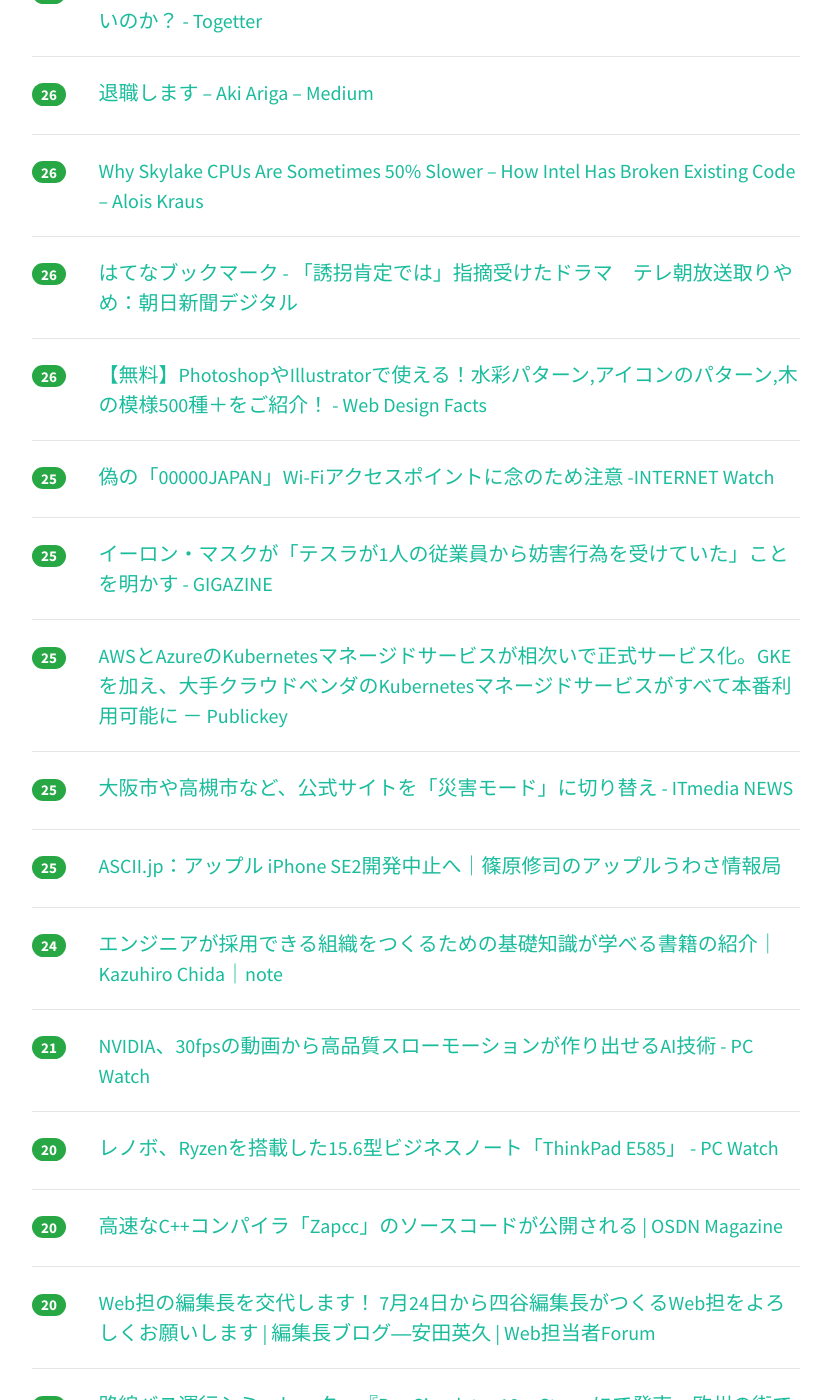
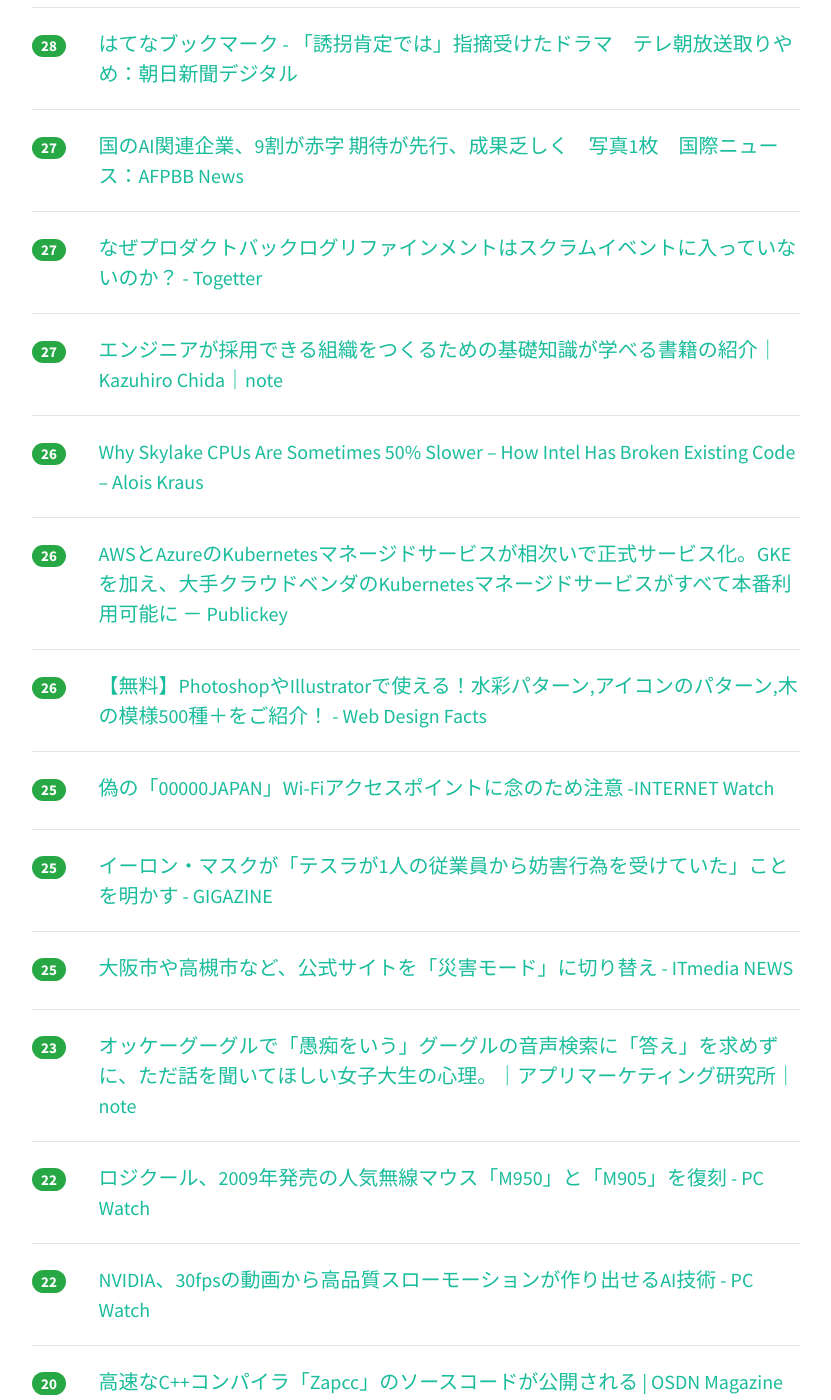
Before and after one commit to yatta47/hatena-matome-site, a Jekyll site: the page built from _posts/2018-06-19-hatena.md, in a window 1280 px wide and 1400 px high, scrolled down 4136 px. Shown: the whole window, without its empty margins (224-1055 px from the left). Built offline with Jekyll 4.4.1, drawn with Linux system fonts in a browser that asks for light colours; nearby versions of some CDN libraries; some of the changed text lies outside the part shown.

Commit message:
Updated 2018-06-19

```diff
--- a/_posts/2018-06-19-hatena.md
+++ b/_posts/2018-06-19-hatena.md
@@ -1,44 +1,49 @@
 ---
 layout: post
 title:  "2018-06-19 はてぶIT"
-date:   2018-06-19 21:01:20
+date:   2018-06-19 22:01:41
 tags: [it-hotentry]
 ---
-66 件のデータあり
+69 件のデータあり
 
 <hr><div class="row">
-<div class="col-1"><span class="badge badge-pill badge-success h2">599</span></div>
+<div class="col-1"><span class="badge badge-pill badge-success h2">617</span></div>
 <div class="col-11"><a href='http://blog.animereview.jp/slack-new-office/' target='_blank'>Slack新社屋で使われているクラウドサービス達 | ロードバランスすだちくん</a></div>
 </div>
 <hr>
 <div class="row">
-<div class="col-1"><span class="badge badge-pill badge-success h2">416</span></div>
+<div class="col-1"><span class="badge badge-pill badge-success h2">433</span></div>
 <div class="col-11"><a href='https://www.publickey1.jp/blog/18/webdriverw3cweb.html' target='_blank'>「WebDriver」がW3Cの勧告に到達。Webブラウザのテスト自動化などを実現 － Publickey</a></div>
 </div>
 <hr>
 <div class="row">
-<div class="col-1"><span class="badge badge-pill badge-success h2">362</span></div>
+<div class="col-1"><span class="badge badge-pill badge-success h2">392</span></div>
 <div class="col-11"><a href='https://tateyamakaito.hatenablog.com/entry/2018/06/17/214107' target='_blank'>東大で降年、留年、休学をしてこれから退学する話 - TateyamaKaito’s diary</a></div>
 </div>
 <hr>
 <div class="row">
-<div class="col-1"><span class="badge badge-pill badge-success h2">272</span></div>
+<div class="col-1"><span class="badge badge-pill badge-success h2">292</span></div>
+<div class="col-11"><a href='https://employment.en-japan.com/engineerhub/entry/2018/06/19/110000' target='_blank'>「Go言語らしさ」とは何か？　Simplicityの哲学を理解し、Go Wayに沿った開発を進めることの良さ - エンジニアHub｜若手Webエンジニアのキャリアを考える！</a></div>
+</div>
+<hr>
+<div class="row">
+<div class="col-1"><span class="badge badge-pill badge-success h2">282</span></div>
 <div class="col-11"><a href='http://kabumatome.doorblog.jp/archives/65920793.html' target='_blank'>システム移行中のみずほ、一部ATMでトラブル発生するもリスク分散で回避か : 市況かぶ全力２階建</a></div>
 </div>
 <hr>
 <div class="row">
-<div class="col-1"><span class="badge badge-pill badge-success h2">260</span></div>
-<div class="col-11"><a href='https://employment.en-japan.com/engineerhub/entry/2018/06/19/110000' target='_blank'>「Go言語らしさ」とは何か？　Simplicityの哲学を理解し、Go Wayに沿った開発を進めることの良さ - エンジニアHub｜若手Webエンジニアのキャリアを考える！</a></div>
-</div>
-<hr>
-<div class="row">
-<div class="col-1"><span class="badge badge-pill badge-success h2">218</span></div>
+<div class="col-1"><span class="badge badge-pill badge-success h2">252</span></div>
 <div class="col-11"><a href='http://jinzai.pecori.jp/domain/2018/06/19/aota/' target='_blank'>LINE青田努さんがの考え方が勉強になりすぎる！神パワポまとめ | 転職キャンパス</a></div>
 </div>
 <hr>
 <div class="row">
-<div class="col-1"><span class="badge badge-pill badge-success h2">167</span></div>
+<div class="col-1"><span class="badge badge-pill badge-success h2">168</span></div>
 <div class="col-11"><a href='https://qiita.com/wonohe/items/529321475d68b9191036' target='_blank'>大規模Vue.jsアプリを開発するときのディレクトリ構成考えた</a></div>
+</div>
+<hr>
+<div class="row">
+<div class="col-1"><span class="badge badge-pill badge-success h2">162</span></div>
+<div class="col-11"><a href='http://www.itmedia.co.jp/news/articles/1806/19/news055.html' target='_blank'>「いらすとや」、地震直後に防災イラスト大量追加　1日で11点、「素早い」と賞賛 - ITmedia NEWS</a></div>
 </div>
 <hr>
 <div class="row">
@@ -47,47 +52,42 @@ tags: [it-hotentry]
 </div>
 <hr>
 <div class="row">
-<div class="col-1"><span class="badge badge-pill badge-success h2">146</span></div>
-<div class="col-11"><a href='http://www.itmedia.co.jp/news/articles/1806/19/news055.html' target='_blank'>「いらすとや」、地震直後に防災イラスト大量追加　1日で11点、「素早い」と賞賛 - ITmedia NEWS</a></div>
-</div>
-<hr>
-<div class="row">
-<div class="col-1"><span class="badge badge-pill badge-success h2">136</span></div>
+<div class="col-1"><span class="badge badge-pill badge-success h2">140</span></div>
 <div class="col-11"><a href='https://note.mu/issei_y/n/n76af7f3d46e4' target='_blank'>「私プログラミングの才能がないのでしょうか？」という質問への返答｜山本 一成@Ponanza｜note</a></div>
 </div>
 <hr>
 <div class="row">
-<div class="col-1"><span class="badge badge-pill badge-success h2">119</span></div>
+<div class="col-1"><span class="badge badge-pill badge-success h2">128</span></div>
+<div class="col-11"><a href='https://seleck.cc/1230' target='_blank'>ノンプログラマーが半年で400以上の業務を自動化！メルカリが作る「Karakuri」とは | SELECK</a></div>
+</div>
+<hr>
+<div class="row">
+<div class="col-1"><span class="badge badge-pill badge-success h2">127</span></div>
+<div class="col-11"><a href='http://ja.wolframalpha.com/' target='_blank'>Wolfram|Alpha: Computational Intelligence</a></div>
+</div>
+<hr>
+<div class="row">
+<div class="col-1"><span class="badge badge-pill badge-success h2">124</span></div>
 <div class="col-11"><a href='https://tekunabe.hatenablog.jp/entry/2018/06/18/163310' target='_blank'>自動化を考える前に読んでおきたいプレゼン資料たち - てくなべ</a></div>
 </div>
 <hr>
 <div class="row">
-<div class="col-1"><span class="badge badge-pill badge-success h2">119</span></div>
-<div class="col-11"><a href='http://ja.wolframalpha.com/' target='_blank'>Wolfram|Alpha: Computational Intelligence</a></div>
-</div>
-<hr>
-<div class="row">
-<div class="col-1"><span class="badge badge-pill badge-success h2">104</span></div>
+<div class="col-1"><span class="badge badge-pill badge-success h2">107</span></div>
 <div class="col-11"><a href='https://coliss.com/articles/build-websites/operation/css/css-only-floating-label.html' target='_blank'>CSSの便利なセレクタ「:placeholder-shown疑似クラス」を使うと、フローティングラベルも簡単に実装できる | コリス</a></div>
 </div>
 <hr>
 <div class="row">
-<div class="col-1"><span class="badge badge-pill badge-success h2">100</span></div>
-<div class="col-11"><a href='https://seleck.cc/1230' target='_blank'>ノンプログラマーが半年で400以上の業務を自動化！メルカリが作る「Karakuri」とは | SELECK</a></div>
-</div>
-<hr>
-<div class="row">
-<div class="col-1"><span class="badge badge-pill badge-success h2">92</span></div>
+<div class="col-1"><span class="badge badge-pill badge-success h2">98</span></div>
 <div class="col-11"><a href='https://techlife.cookpad.com/entry/2018/06/19/110000' target='_blank'>無理をしないコードレビュー - クックパッド開発者ブログ</a></div>
 </div>
 <hr>
 <div class="row">
-<div class="col-1"><span class="badge badge-pill badge-success h2">75</span></div>
+<div class="col-1"><span class="badge badge-pill badge-success h2">80</span></div>
 <div class="col-11"><a href='https://qiita.com/po3rin/items/d3e016d01162e9d9de80' target='_blank'>「Vue.js + Go言語 + Firebase 」で始める! Frontend & Backend API 両方で認証するセキャアなSPA開発ハンズオン!</a></div>
 </div>
 <hr>
 <div class="row">
-<div class="col-1"><span class="badge badge-pill badge-success h2">71</span></div>
+<div class="col-1"><span class="badge badge-pill badge-success h2">73</span></div>
 <div class="col-11"><a href='https://coliss.com/articles/build-websites/operation/work/your-brain-on-front-end-development.html' target='_blank'>フロントエンドのコーダーの頭の中、デザインを見た時にどんなことを考えるのか | コリス</a></div>
 </div>
 <hr>
@@ -102,23 +102,28 @@ tags: [it-hotentry]
 </div>
 <hr>
 <div class="row">
+<div class="col-1"><span class="badge badge-pill badge-success h2">51</span></div>
+<div class="col-11"><a href='http://tech.nikkeibp.co.jp/atcl/nxt/column/18/00138/061300088/' target='_blank'>業界内での知名度を売り物にするエンジニアたち | 日経 xTECH（クロステック）</a></div>
+</div>
+<hr>
+<div class="row">
 <div class="col-1"><span class="badge badge-pill badge-success h2">50</span></div>
 <div class="col-11"><a href='https://wired.jp/2018/06/19/britannica-insights/' target='_blank'>Googleの検索結果に並ぶ「嘘」に、ブリタニカ百科事典はChrome拡張で挑む｜WIRED.jp</a></div>
 </div>
 <hr>
 <div class="row">
-<div class="col-1"><span class="badge badge-pill badge-success h2">47</span></div>
-<div class="col-11"><a href='http://tech.nikkeibp.co.jp/atcl/nxt/column/18/00138/061300088/' target='_blank'>業界内での知名度を売り物にするエンジニアたち | 日経 xTECH（クロステック）</a></div>
+<div class="col-1"><span class="badge badge-pill badge-success h2">46</span></div>
+<div class="col-11"><a href='http://tech.nikkeibp.co.jp/atcl/nxt/column/18/00323/061600003/' target='_blank'>深層学習の最新テクニック、AIコンペの成績上位5人が披露 | 日経 xTECH（クロステック）</a></div>
 </div>
 <hr>
 <div class="row">
 <div class="col-1"><span class="badge badge-pill badge-success h2">45</span></div>
-<div class="col-11"><a href='http://tech.nikkeibp.co.jp/atcl/nxt/column/18/00323/061600003/' target='_blank'>深層学習の最新テクニック、AIコンペの成績上位5人が披露 | 日経 xTECH（クロステック）</a></div>
+<div class="col-11"><a href='http://e-asean.net/14748' target='_blank'>【タイ】バンコクで増加中の日本人エンジニアの生態と食生活 - 教えてASEAN.NET│海外・ASEANの飲食店出店なら</a></div>
 </div>
 <hr>
 <div class="row">
 <div class="col-1"><span class="badge badge-pill badge-success h2">42</span></div>
-<div class="col-11"><a href='http://e-asean.net/14748' target='_blank'>【タイ】バンコクで増加中の日本人エンジニアの生態と食生活 - 教えてASEAN.NET│海外・ASEANの飲食店出店なら</a></div>
+<div class="col-11"><a href='http://www.atmarkit.co.jp/ait/articles/1806/19/news026.html' target='_blank'>あると便利？　VS Codeで使えるPython関連の拡張機能 (1/3)：Visual Studio Codeで始めるPythonプログラミング - ＠IT</a></div>
 </div>
 <hr>
 <div class="row">
@@ -129,11 +134,6 @@ tags: [it-hotentry]
 <div class="row">
 <div class="col-1"><span class="badge badge-pill badge-success h2">40</span></div>
 <div class="col-11"><a href='http://jp.automaton.am/articles/columnjp/20180618-70379/' target='_blank'>ゲームメディアはリークを扱ってもよいのか？E3を騒がせた「リーク情報」について、あらためて考える | AUTOMATON</a></div>
-</div>
-<hr>
-<div class="row">
-<div class="col-1"><span class="badge badge-pill badge-success h2">39</span></div>
-<div class="col-11"><a href='http://www.atmarkit.co.jp/ait/articles/1806/19/news026.html' target='_blank'>あると便利？　VS Codeで使えるPython関連の拡張機能 (1/3)：Visual Studio Codeで始めるPythonプログラミング - ＠IT</a></div>
 </div>
 <hr>
 <div class="row">
@@ -157,6 +157,16 @@ tags: [it-hotentry]
 </div>
 <hr>
 <div class="row">
+<div class="col-1"><span class="badge badge-pill badge-success h2">34</span></div>
+<div class="col-11"><a href='http://ascii.jp/elem/000/001/696/1696061/' target='_blank'>ASCII.jp：アップル iPhone SE2開発中止へ｜篠原修司のアップルうわさ情報局</a></div>
+</div>
+<hr>
+<div class="row">
+<div class="col-1"><span class="badge badge-pill badge-success h2">33</span></div>
+<div class="col-11"><a href='https://medium.com/@chezou/3cad99452733' target='_blank'>退職します – Aki Ariga – Medium</a></div>
+</div>
+<hr>
+<div class="row">
 <div class="col-1"><span class="badge badge-pill badge-success h2">32</span></div>
 <div class="col-11"><a href='https://xuwei-k.hatenablog.com/entry/2018/06/18/163043' target='_blank'>Scala本体に貢献(pull request)してみる話 - xuwei-k's blog</a></div>
 </div>
@@ -172,6 +182,16 @@ tags: [it-hotentry]
 </div>
 <hr>
 <div class="row">
+<div class="col-1"><span class="badge badge-pill badge-success h2">32</span></div>
+<div class="col-11"><a href='http://www.itmedia.co.jp/enterprise/articles/1806/19/news062.html' target='_blank'>Google HomeとChromecast、ユーザーの位置情報を流出させる恐れ - ITmedia エンタープライズ</a></div>
+</div>
+<hr>
+<div class="row">
+<div class="col-1"><span class="badge badge-pill badge-success h2">31</span></div>
+<div class="col-11"><a href='https://japan.cnet.com/article/35121047/' target='_blank'>「Android」のメッセージ、PCで送受信が可能に - CNET Japan</a></div>
+</div>
+<hr>
+<div class="row">
 <div class="col-1"><span class="badge badge-pill badge-success h2">30</span></div>
 <div class="col-11"><a href='http://www.atmarkit.co.jp/ait/articles/1806/18/news068.html' target='_blank'>Google、「G Suite」のローコード開発環境「App Maker」を正式リリース：カスタムビジネスアプリを素早く作成できる - ＠IT</a></div>
 </div>
@@ -182,18 +202,13 @@ tags: [it-hotentry]
 </div>
 <hr>
 <div class="row">
-<div class="col-1"><span class="badge badge-pill badge-success h2">30</span></div>
-<div class="col-11"><a href='http://www.itmedia.co.jp/enterprise/articles/1806/19/news062.html' target='_blank'>Google HomeとChromecast、ユーザーの位置情報を流出させる恐れ - ITmedia エンタープライズ</a></div>
+<div class="col-1"><span class="badge badge-pill badge-success h2">29</span></div>
+<div class="col-11"><a href='https://togetter.com/li/1238408' target='_blank'>大阪大地震 鉄道 運転再開見込みなしでも出勤命令で会社に急ぐ人たち - Togetter</a></div>
 </div>
 <hr>
 <div class="row">
-<div class="col-1"><span class="badge badge-pill badge-success h2">30</span></div>
-<div class="col-11"><a href='https://japan.cnet.com/article/35121047/' target='_blank'>「Android」のメッセージ、PCで送受信が可能に - CNET Japan</a></div>
-</div>
-<hr>
-<div class="row">
-<div class="col-1"><span class="badge badge-pill badge-success h2">29</span></div>
-<div class="col-11"><a href='https://togetter.com/li/1238408' target='_blank'>大阪大地震 鉄道 運転再開見込みなしでも出勤命令で会社に急ぐ人たち - Togetter</a></div>
+<div class="col-1"><span class="badge badge-pill badge-success h2">28</span></div>
+<div class="col-11"><a href='http://b.hatena.ne.jp/entry/s/www.asahi.com/articles/ASL6L53Y0L6LUCLV00M.html' target='_blank'>はてなブックマーク - 「誘拐肯定では」指摘受けたドラマ　テレ朝放送取りやめ：朝日新聞デジタル</a></div>
 </div>
 <hr>
 <div class="row">
@@ -207,8 +222,8 @@ tags: [it-hotentry]
 </div>
 <hr>
 <div class="row">
-<div class="col-1"><span class="badge badge-pill badge-success h2">26</span></div>
-<div class="col-11"><a href='https://medium.com/@chezou/3cad99452733' target='_blank'>退職します – Aki Ariga – Medium</a></div>
+<div class="col-1"><span class="badge badge-pill badge-success h2">27</span></div>
+<div class="col-11"><a href='https://note.mu/kc320/n/n9a3812141e92' target='_blank'>エンジニアが採用できる組織をつくるための基礎知識が学べる書籍の紹介｜Kazuhiro Chida｜note</a></div>
 </div>
 <hr>
 <div class="row">
@@ -218,7 +233,7 @@ tags: [it-hotentry]
 <hr>
 <div class="row">
 <div class="col-1"><span class="badge badge-pill badge-success h2">26</span></div>
-<div class="col-11"><a href='http://b.hatena.ne.jp/entry/s/www.asahi.com/articles/ASL6L53Y0L6LUCLV00M.html' target='_blank'>はてなブックマーク - 「誘拐肯定では」指摘受けたドラマ　テレ朝放送取りやめ：朝日新聞デジタル</a></div>
+<div class="col-11"><a href='https://www.publickey1.jp/blog/18/awsazurekubernetesgkekubernetes.html' target='_blank'>AWSとAzureのKubernetesマネージドサービスが相次いで正式サービス化。GKEを加え、大手クラウドベンダのKubernetesマネージドサービスがすべて本番利用可能に － Publickey</a></div>
 </div>
 <hr>
 <div class="row">
@@ -238,32 +253,22 @@ tags: [it-hotentry]
 <hr>
 <div class="row">
 <div class="col-1"><span class="badge badge-pill badge-success h2">25</span></div>
-<div class="col-11"><a href='https://www.publickey1.jp/blog/18/awsazurekubernetesgkekubernetes.html' target='_blank'>AWSとAzureのKubernetesマネージドサービスが相次いで正式サービス化。GKEを加え、大手クラウドベンダのKubernetesマネージドサービスがすべて本番利用可能に － Publickey</a></div>
-</div>
-<hr>
-<div class="row">
-<div class="col-1"><span class="badge badge-pill badge-success h2">25</span></div>
 <div class="col-11"><a href='http://www.itmedia.co.jp/news/articles/1806/19/news066.html' target='_blank'>大阪市や高槻市など、公式サイトを「災害モード」に切り替え - ITmedia NEWS</a></div>
 </div>
 <hr>
 <div class="row">
-<div class="col-1"><span class="badge badge-pill badge-success h2">25</span></div>
-<div class="col-11"><a href='http://ascii.jp/elem/000/001/696/1696061/' target='_blank'>ASCII.jp：アップル iPhone SE2開発中止へ｜篠原修司のアップルうわさ情報局</a></div>
+<div class="col-1"><span class="badge badge-pill badge-success h2">23</span></div>
+<div class="col-11"><a href='https://note.mu/marketing/n/ne437a0863191' target='_blank'>オッケーグーグルで「愚痴をいう」グーグルの音声検索に「答え」を求めずに、ただ話を聞いてほしい女子大生の心理。｜アプリマーケティング研究所｜note</a></div>
 </div>
 <hr>
 <div class="row">
-<div class="col-1"><span class="badge badge-pill badge-success h2">24</span></div>
-<div class="col-11"><a href='https://note.mu/kc320/n/n9a3812141e92' target='_blank'>エンジニアが採用できる組織をつくるための基礎知識が学べる書籍の紹介｜Kazuhiro Chida｜note</a></div>
+<div class="col-1"><span class="badge badge-pill badge-success h2">22</span></div>
+<div class="col-11"><a href='https://pc.watch.impress.co.jp/docs/news/1128320.html' target='_blank'>ロジクール、2009年発売の人気無線マウス「M950」と「M905」を復刻 - PC Watch</a></div>
 </div>
 <hr>
 <div class="row">
-<div class="col-1"><span class="badge badge-pill badge-success h2">21</span></div>
+<div class="col-1"><span class="badge badge-pill badge-success h2">22</span></div>
 <div class="col-11"><a href='https://pc.watch.impress.co.jp/docs/news/1128343.html' target='_blank'>NVIDIA、30fpsの動画から高品質スローモーションが作り出せるAI技術 - PC Watch</a></div>
-</div>
-<hr>
-<div class="row">
-<div class="col-1"><span class="badge badge-pill badge-success h2">20</span></div>
-<div class="col-11"><a href='https://pc.watch.impress.co.jp/docs/news/1128307.html' target='_blank'>レノボ、Ryzenを搭載した15.6型ビジネスノート「ThinkPad E585」 - PC Watch</a></div>
 </div>
 <hr>
 <div class="row">
@@ -277,23 +282,23 @@ tags: [it-hotentry]
 </div>
 <hr>
 <div class="row">
+<div class="col-1"><span class="badge badge-pill badge-success h2">20</span></div>
+<div class="col-11"><a href='https://pc.watch.impress.co.jp/docs/news/1128430.html' target='_blank'>米AMD、40周年記念で当たったCore i7-8086KをRyzen Threadripper 1950Xに無償交換 - PC Watch</a></div>
+</div>
+<hr>
+<div class="row">
 <div class="col-1"><span class="badge badge-pill badge-success h2">19</span></div>
 <div class="col-11"><a href='http://jp.automaton.am/articles/newsjp/20180618-70396/' target='_blank'>路線バス運行シミュレーター『Bus Simulator 18』Steamにて発売。欧州の街でバス運転手の日常を最大4人で体験、日本語対応 | AUTOMATON</a></div>
 </div>
 <hr>
 <div class="row">
 <div class="col-1"><span class="badge badge-pill badge-success h2">19</span></div>
-<div class="col-11"><a href='https://pc.watch.impress.co.jp/docs/news/1128320.html' target='_blank'>ロジクール、2009年発売の人気無線マウス「M950」と「M905」を復刻 - PC Watch</a></div>
+<div class="col-11"><a href='https://pc.watch.impress.co.jp/docs/news/1128307.html' target='_blank'>レノボ、Ryzenを搭載した15.6型ビジネスノート「ThinkPad E585」 - PC Watch</a></div>
 </div>
 <hr>
 <div class="row">
 <div class="col-1"><span class="badge badge-pill badge-success h2">18</span></div>
 <div class="col-11"><a href='https://japan.cnet.com/article/35121030/' target='_blank'>VR配信「バーチャルキャスト」がOculus RiftとWindows MRに対応 - CNET Japan</a></div>
-</div>
-<hr>
-<div class="row">
-<div class="col-1"><span class="badge badge-pill badge-success h2">18</span></div>
-<div class="col-11"><a href='https://note.mu/marketing/n/ne437a0863191' target='_blank'>オッケーグーグルで「愚痴をいう」グーグルの音声検索に「答え」を求めずに、ただ話を聞いてほしい女子大生の心理。｜アプリマーケティング研究所｜note</a></div>
 </div>
 <hr>
 <div class="row">
@@ -312,8 +317,13 @@ tags: [it-hotentry]
 </div>
 <hr>
 <div class="row">
+<div class="col-1"><span class="badge badge-pill badge-success h2">14</span></div>
+<div class="col-11"><a href='https://www.nxworld.net/tips/pure-css-hover-tilt-effect.html' target='_blank'>CSSでホバー位置によって要素を傾けるチルトエフェクトを実装する方法 | NxWorld</a></div>
+</div>
+<hr>
+<div class="row">
 <div class="col-1"><span class="badge badge-pill badge-success h2">13</span></div>
-<div class="col-11"><a href='https://www.nxworld.net/tips/pure-css-hover-tilt-effect.html' target='_blank'>CSSでホバー位置によって要素を傾けるチルトエフェクトを実装する方法 | NxWorld</a></div>
+<div class="col-11"><a href='https://www.co-idealblog.com/entry/2018/06/19/200000' target='_blank'>SEO対策、GoogleアナリティクスとSearch Consoleはココを見る。 - サラリーマン行政書士の日記</a></div>
 </div>
 <hr>
 <div class="row">
@@ -322,13 +332,18 @@ tags: [it-hotentry]
 </div>
 <hr>
 <div class="row">
-<div class="col-1"><span class="badge badge-pill badge-success h2">9</span></div>
-<div class="col-11"><a href='https://pc.watch.impress.co.jp/docs/news/1128430.html' target='_blank'>米AMD、40周年記念で当たったCore i7-8086KをRyzen Threadripper 1950Xに無償交換 - PC Watch</a></div>
+<div class="col-1"><span class="badge badge-pill badge-success h2">10</span></div>
+<div class="col-11"><a href='http://www.afpbb.com/articles/-/3179102' target='_blank'>豪裁判所、米アップルに罰金7億円、消費者の権利について誤った説明で　写真1枚　国際ニュース：AFPBB News</a></div>
 </div>
 <hr>
 <div class="row">
-<div class="col-1"><span class="badge badge-pill badge-success h2">9</span></div>
-<div class="col-11"><a href='http://www.afpbb.com/articles/-/3179102' target='_blank'>豪裁判所、米アップルに罰金7億円、消費者の権利について誤った説明で　写真1枚　国際ニュース：AFPBB News</a></div>
+<div class="col-1"><span class="badge badge-pill badge-success h2">6</span></div>
+<div class="col-11"><a href='https://qiita.com/panchokyutech/items/2c972ede2bc883597a87' target='_blank'>物体検出における学習モデル評価方法(Python3)</a></div>
+</div>
+<hr>
+<div class="row">
+<div class="col-1"><span class="badge badge-pill badge-success h2">4</span></div>
+<div class="col-11"><a href='https://www.infoq.com/jp/news/2018/06/developers-should-abandon-agile' target='_blank'>Ron Jeffriesが、開発者は"Agile"を捨てるべきと発言</a></div>
 </div>
 <hr>
 <div class="row">
```
